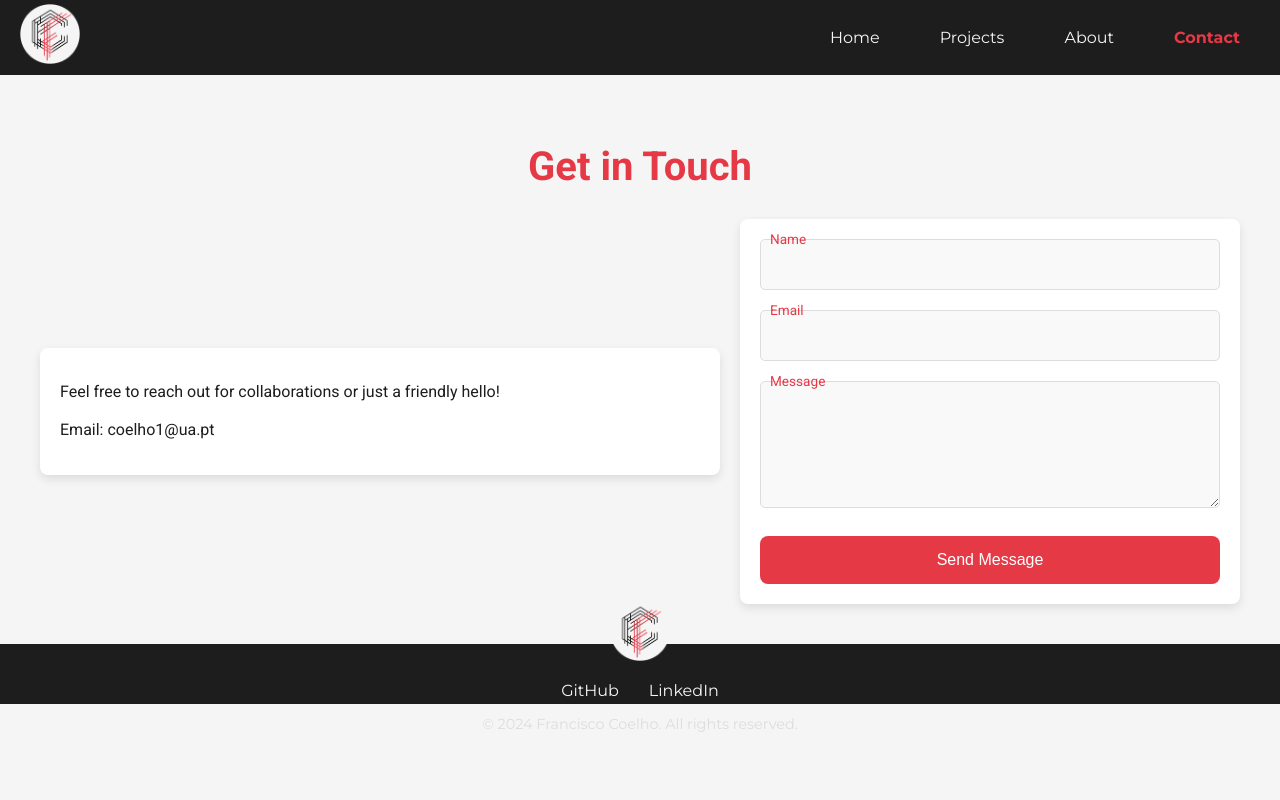
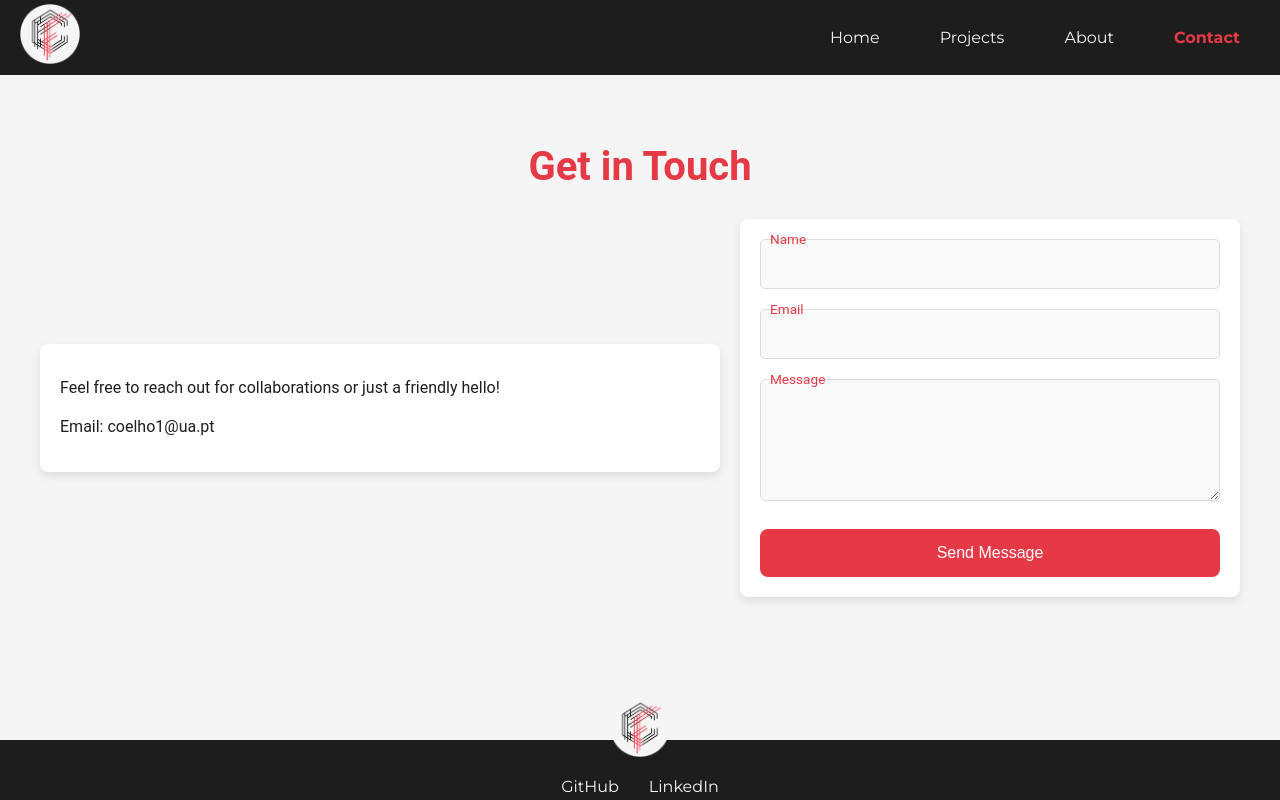
Before and after one commit to coelhof12/coelhof12.github.io, a React (Create React App) app: page /#/contact in a window 1280 px wide. Built offline with nearby package versions, Linux system fonts and the light colour scheme.

Commit message:
Fix Contact Page: Update font to Roboto and ensure footer stays fixed at the bottom

```diff
--- a/src/styles/Contacts.css
+++ b/src/styles/Contacts.css
@@ -1,12 +1,9 @@
-/* Importing Roboto font */
-@import url('https://fonts.googleapis.com/css2?family=Roboto:wght@400;700&display=swap');
-
 .contact-container {
   padding: 40px;
   background-color: #f5f5f5;
   color: #1D1D1D;
   text-align: center;
-  font-family: 'Roboto', sans-serif; /* Apply Roboto font */
+  font-family: 'Roboto', sans-serif; /* Ensure font consistency */
 }
 
 .contact-container h1 {
@@ -37,6 +34,7 @@
 .contact-info p {
   margin: 10px 0;
   line-height: 1.8;
+  font-family: 'Roboto', sans-serif; /* Ensure font consistency */
 }
 
 .form-wrapper {
@@ -53,6 +51,7 @@
   display: flex;
   flex-direction: column;
   gap: 20px;
+  font-family: 'Roboto', sans-serif; /* Ensure font consistency */
 }
 
 .form-group {
@@ -69,7 +68,6 @@
   color: #1D1D1D;
   font-size: 1rem;
   transition: all 0.3s ease;
-  font-family: 'Roboto', sans-serif; /* Apply Roboto font */
 }
 
 .form-group input:focus,
@@ -126,6 +124,14 @@
   }
 }
 
+/* Footer Fix */
+.footer {
+  position: fixed;
+  bottom: 0;
+  left: 0;
+  width: 100%;
+}
+
 /* Responsive Styles */
 @media (max-width: 768px) {
   .contact-content {
```
